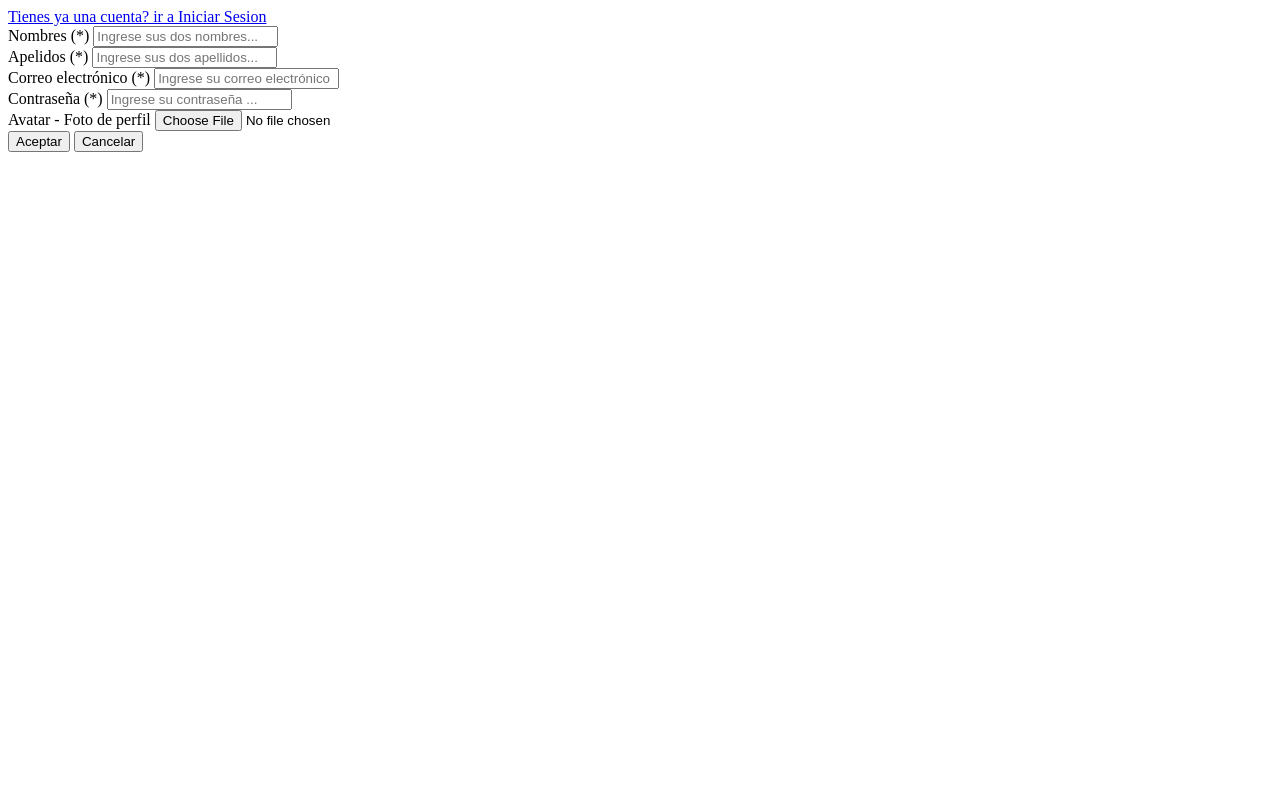
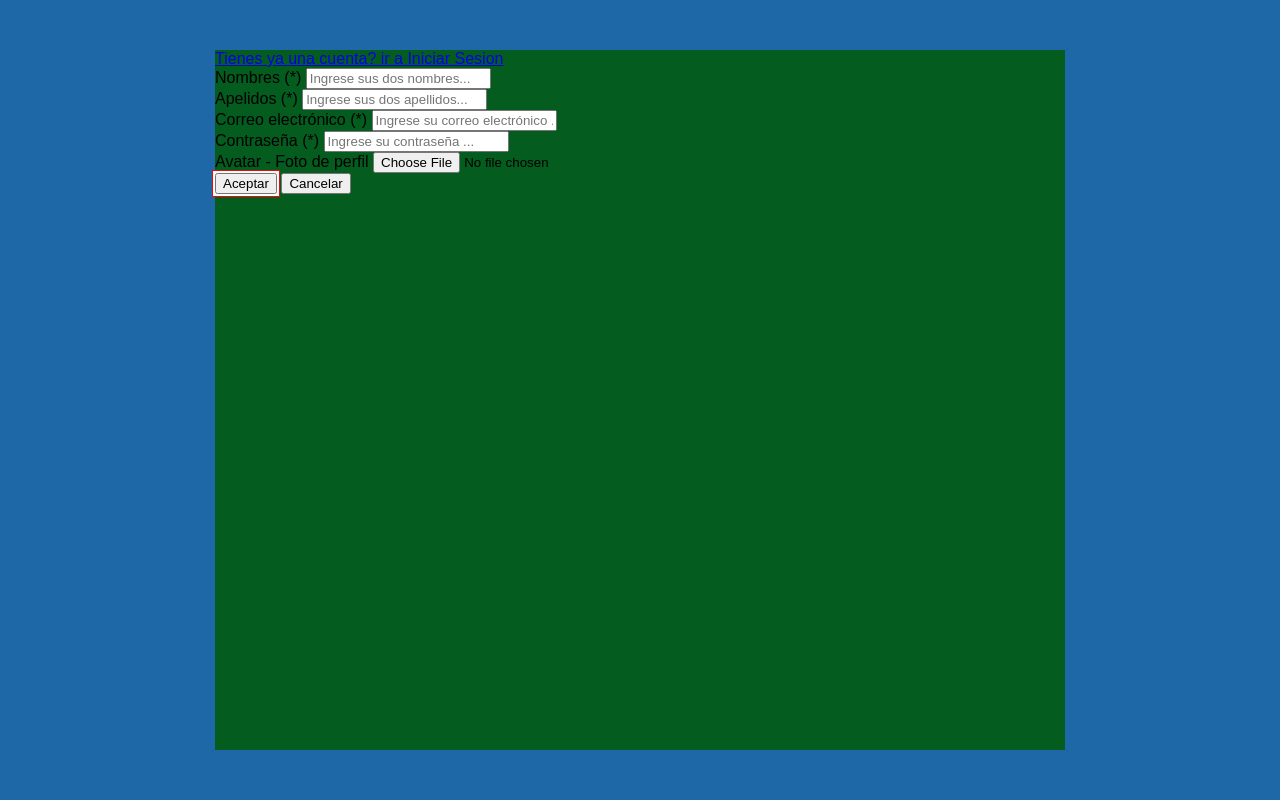
Before and after one commit to paulogonzalez5679/Correo-Electronico, a PHP site: page /crear_usuario.html in a window 1280 px wide. Run offline with PHP 8.4, Linux system fonts and the light colour scheme.

Commit message:
version casi final

```diff
--- a/public/controladores/leer.php
+++ b/public/controladores/leer.php
@@ -34,7 +34,8 @@
         $sqlMsg = "INSERT INTO mensaje VALUES (0, $id, $idDest, '$asunto', '$mensaje', null, 0 )";
 
         if ($conn->query($sqlMsg) === TRUE) {
-            echo "<p>Se ha enviado su mensaje correctamente!!!</p>";
+            alert("Todos los campos son obligatorios");
+            echo "<p>Se ha enviado su mensaje correctamente!!!</p>" ;
         } else {
             echo "<p class='error'>Error: " . mysqli_error($conn) . "</p>";
         }
--- a/public/vista/crear_usuario.html
+++ b/public/vista/crear_usuario.html
@@ -5,10 +5,10 @@
     <script type="text/javascript" src="../js/validacion.js"></script>
     <link rel="stylesheet" href="styles/style.css" type="text/css"/>
 </head>
-<body>
+<body id="fondo">
     <a href='login.html'>Tienes ya una cuenta? ir a Iniciar Sesion</a>
-
-    <form id="nuevo_usuario" method="POST" onsubmit="return validarCamposObligatorios()" action="../controladores/crear_usuario.php" enctype="multipart/form-data" >
+    <br>
+    <form   id="nuevo_usuario" method="POST" onsubmit="return validarCamposObligatorios()" action="../controladores/crear_usuario.php" enctype="multipart/form-data" >
 
         <label for="nombres">Nombres (*)</label>
         <input type="text" id="nombres" name="nombres" value="" placeholder="Ingrese sus dos nombres..." >
--- a/public/vista/styles/style.css
+++ b/public/vista/styles/style.css
@@ -42,35 +42,68 @@ img {
 .correo, th, td {
     border: 1px solid black;
     padding: 2px;
+
 }
 
 #dato, td {
     text-align: center !important;
+    color: blue;
 }
 
 .center, .correo {
     display: block;
     margin-left: auto;
     margin-right: auto;
-    width: 50%;
+    width: 98%;
 }
 
-footer {
-    clear: both;
-    color: black;
-    text-align: center;
-    width: 100%;
-    padding: 1px;
-    float: inline-end;
-}
 
 .mensaje {
     vertical-align: top;
     height:200px;
     width: 730px;
     text-align: left;
+    color: blue;
 }
 
 .modificar {
     border: 0 !important;
 }
+#fondo
+{
+    background-color: rgb(4, 92, 30);
+}
+
+body{
+    font-family: montserrat, arial, verdana;
+    background-color: rgb(251, 255, 6);
+    height:700px;
+    width: 850px;
+}
+#crear {
+	box-shadow: 0 0 0 2px white, 0 0 0 3px rgb(247, 4, 4);
+}
+html {
+	position: relative;
+	min-height: 100vh;
+	background-color: rgb(31, 104, 168);
+	display: flex;
+	align-items: center;
+	justify-content: center;
+    font-family: "Fira Sans", Helvetica, Arial, sans-serif;
+}
+.form-structor {
+	background-color: #222;
+	border-radius: 15px;
+	height: 550px;
+	width: 350px;
+	position: relative;
+	overflow: hidden;
+
+}
+h2,h1{
+    padding:40px;
+    font-weight:lighter;
+    text-transform:uppercase;
+    color:#414141;
+  }
```
Also changed, not shown: public/js/validacion.js (+11 -6 lines), fotos/m.jpg (added), fotos/pedrito.jpg (added).
